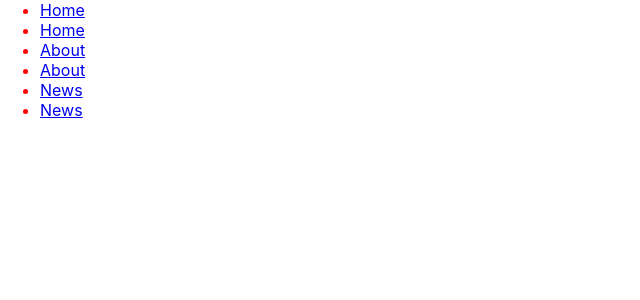
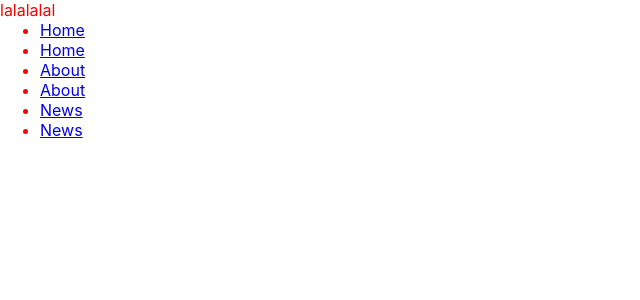
Before and after one commit to snowing-lee/nuxt, a Nuxt app: page / in a window 1280 px wide. Shown: the top 300 px of the page, without its empty margins (0-640 px from the left). Built offline with nearby package versions, Linux system fonts and the light colour scheme.

Commit message:
默认布局

```diff
--- a/layouts/default.vue
+++ b/layouts/default.vue
@@ -1,5 +1,9 @@
 <template>
   <div>
+    <!--默认布局: 在layouts/default.vue 下设置-->
+    <p>lalalalal</p>
+
+
     <nuxt/>
   </div>
 </template>
```
